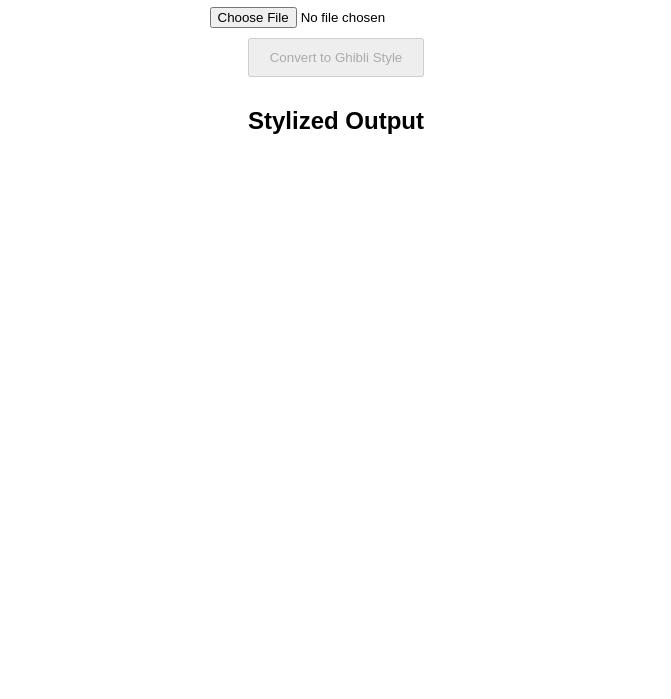
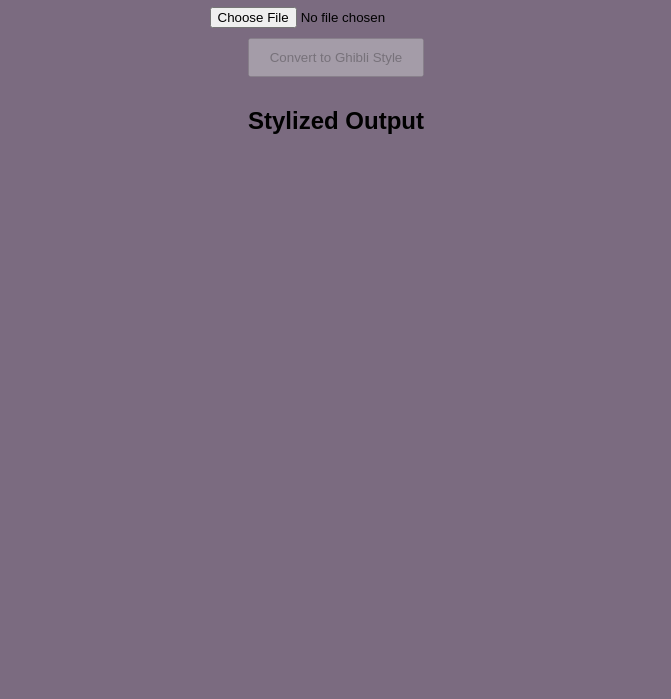
Before and after one commit to prahalad-S/ghibli, a website: page frontend/index.html in a window 1280 px wide. Shown: the part 101-800 px from the top of the page, without its empty margins (304-975 px from the left). Drawn offline with Linux system fonts and the light colour scheme.

Commit message:
Updated something

```diff
--- a/frontend/index.html
+++ b/frontend/index.html
@@ -6,7 +6,7 @@
   <meta name="viewport" content="width=device-width, initial-scale=1.0" />
   <title>Ghibli Style Converter</title>
   <style>
-    body { font-family: sans-serif; text-align: center; padding: 20px; }
+    body { font-family: sans-serif; text-align: center; padding: 20px;  background: rgb(123, 107, 128);}
     img { max-width: 300px; margin: 10px; display: block; }
     #output { margin-top: 20px; }
     button { margin: 10px; padding: 10px 20px; }
```
Also changed, not shown: README.md.
